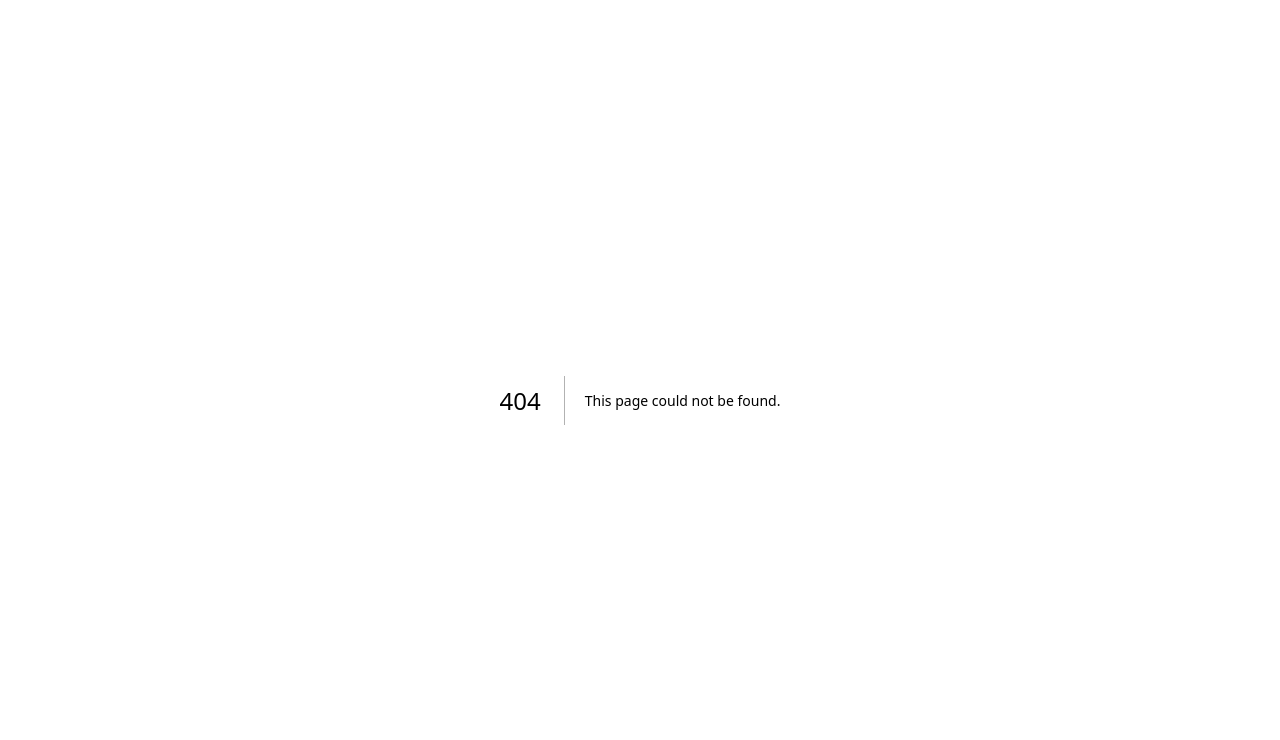
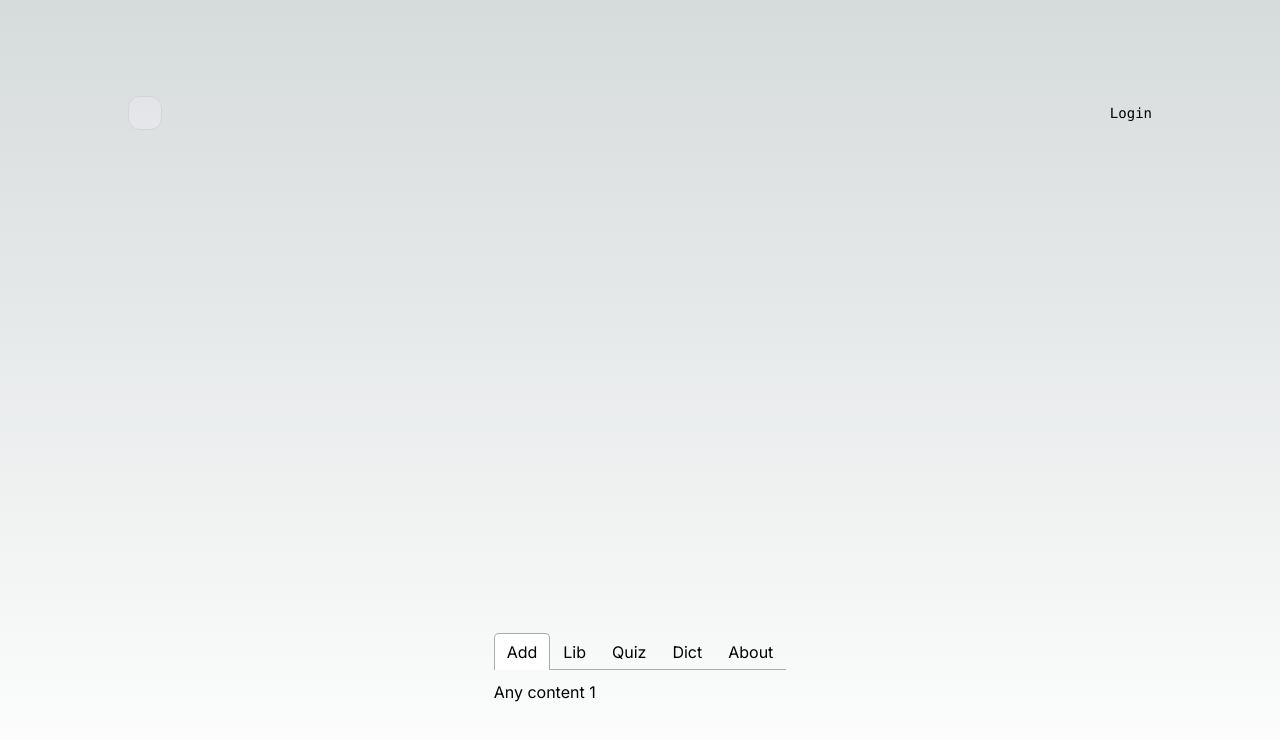
Before and after one commit to taeyoonwf/catchtext, a Next.js app: page /tabs in a window 1280 px wide. Before the commit this address had no page. Shown: the top 740 px of the page. Built offline with nearby package versions, Linux system fonts and the light colour scheme.

Commit message:
tab test

```diff
--- a/app/language-id/page.tsx
+++ b/app/language-id/page.tsx
@@ -53,9 +53,10 @@
     <main className="flex min-h-screen flex-col items-center justify-between p-24">
       <form onSubmit={handleSubmit}>
       <input
+        style={{color: "black"}}
         type="text"
         value={text}
-        size={50}
+        size={30}
         onChange={handleTextChange}
       />
       </form>
--- /dev/null
+++ b/app/tabs/page.tsx
@@ -0,0 +1,57 @@
+"use client"
+import { Tab, Tabs, TabList, TabPanel } from 'react-tabs';
+import 'react-tabs/style/react-tabs.css';
+
+export default () => {
+    return (
+        <main className="flex min-h-screen flex-col items-center justify-between p-24">
+            <div className="z-10 max-w-5xl w-full items-center justify-between font-mono text-sm lg:flex">
+                <p className="fixed left-0 top-0 flex w-full justify-center border-b border-gray-300 bg-gradient-to-b from-zinc-200 pb-6 pt-8 backdrop-blur-2xl dark:border-neutral-800 dark:bg-zinc-800/30 dark:from-inherit lg:static lg:w-auto  lg:rounded-xl lg:border lg:bg-gray-200 lg:p-4 lg:dark:bg-zinc-800/30">
+
+                    <code className="font-mono font-bold"></code>
+                </p>
+
+                <div className="fixed bottom-0 left-0 flex h-48 w-full items-end justify-center bg-gradient-to-t from-white via-white dark:from-black dark:via-black lg:static lg:h-auto lg:w-auto lg:bg-none">
+                    <a
+                        className="pointer-events-none flex place-items-center gap-2 p-8 lg:pointer-events-auto lg:p-0"
+                        href="https://vercel.com?utm_source=create-next-app&utm_medium=appdir-template&utm_campaign=create-next-app"
+                        target="_blank"
+                        rel="noopener noreferrer"
+                    >
+                    Login
+                    </a>
+                </div>
+            </div>
+
+            <div>
+                <Tabs>
+                    <TabList>
+                        <Tab>Add</Tab>
+                        <Tab>Lib</Tab>
+                        <Tab>Quiz</Tab>
+                        <Tab>Dict</Tab>
+                        <Tab>About</Tab>
+                    </TabList>
+
+                    <TabPanel>
+                      <h2>Any content 1</h2>
+                    </TabPanel>
+                    <TabPanel>
+                        <h2>Any content 2</h2>
+                    </TabPanel>
+                    <TabPanel>
+    <h2>Any content 3</h2>
+</TabPanel>
+<TabPanel>
+    <h2>Any content 4</h2>
+</TabPanel>
+<TabPanel>
+    <h2>Any content 5</h2>
+</TabPanel>
+
+</Tabs>
+        </div>
+
+        </main>
+    );
+};
--- a/package.json
+++ b/package.json
@@ -12,6 +12,7 @@
     "next": "14.0.4",
     "react": "^18",
     "react-dom": "^18",
+    "react-tabs": "^6.0.2",
     "tinyld": "^1.3.4"
   },
   "devDependencies": {
```
Also changed, not shown: 1 other file (tests, documents, lock files or other folders).
